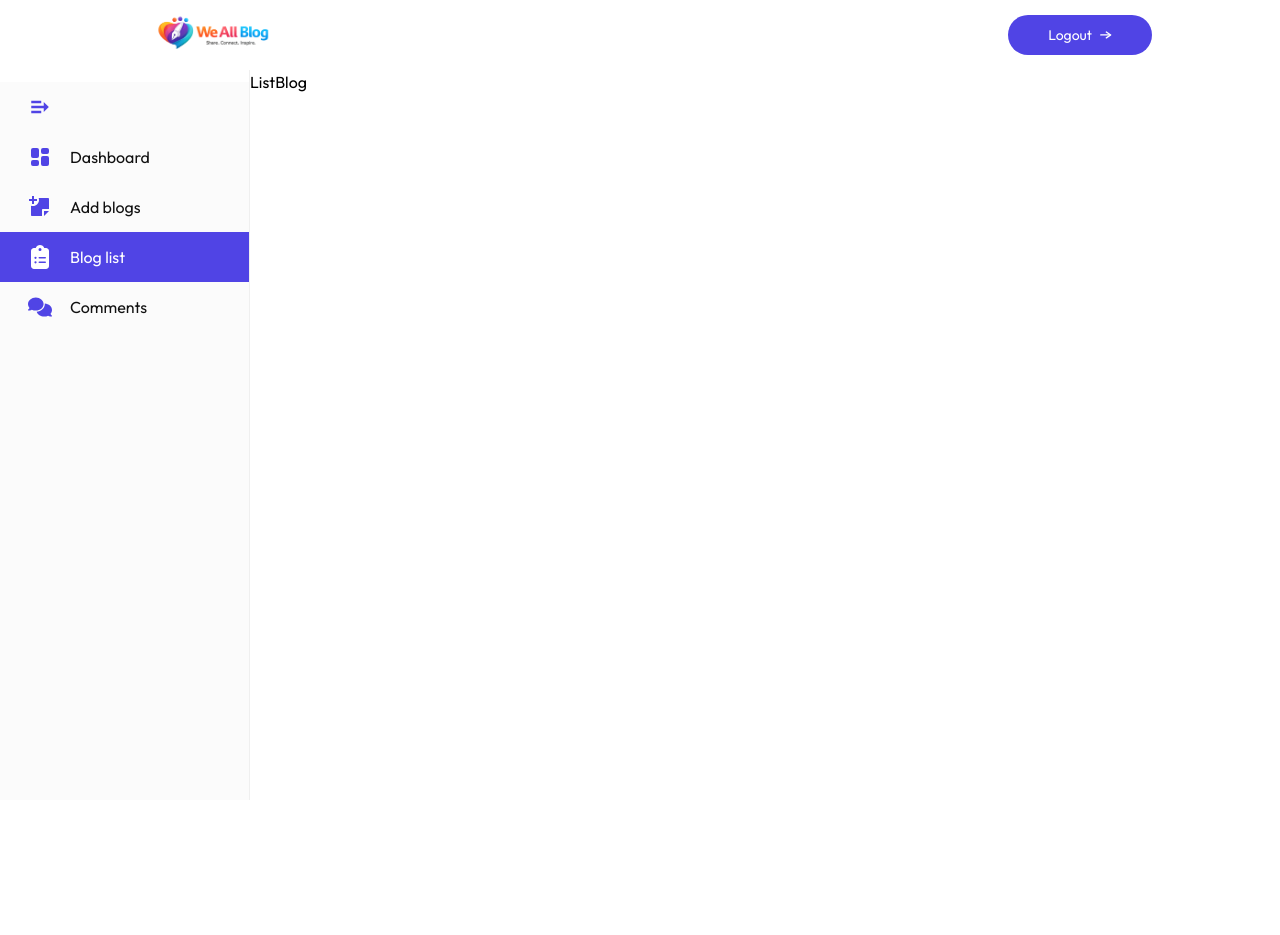
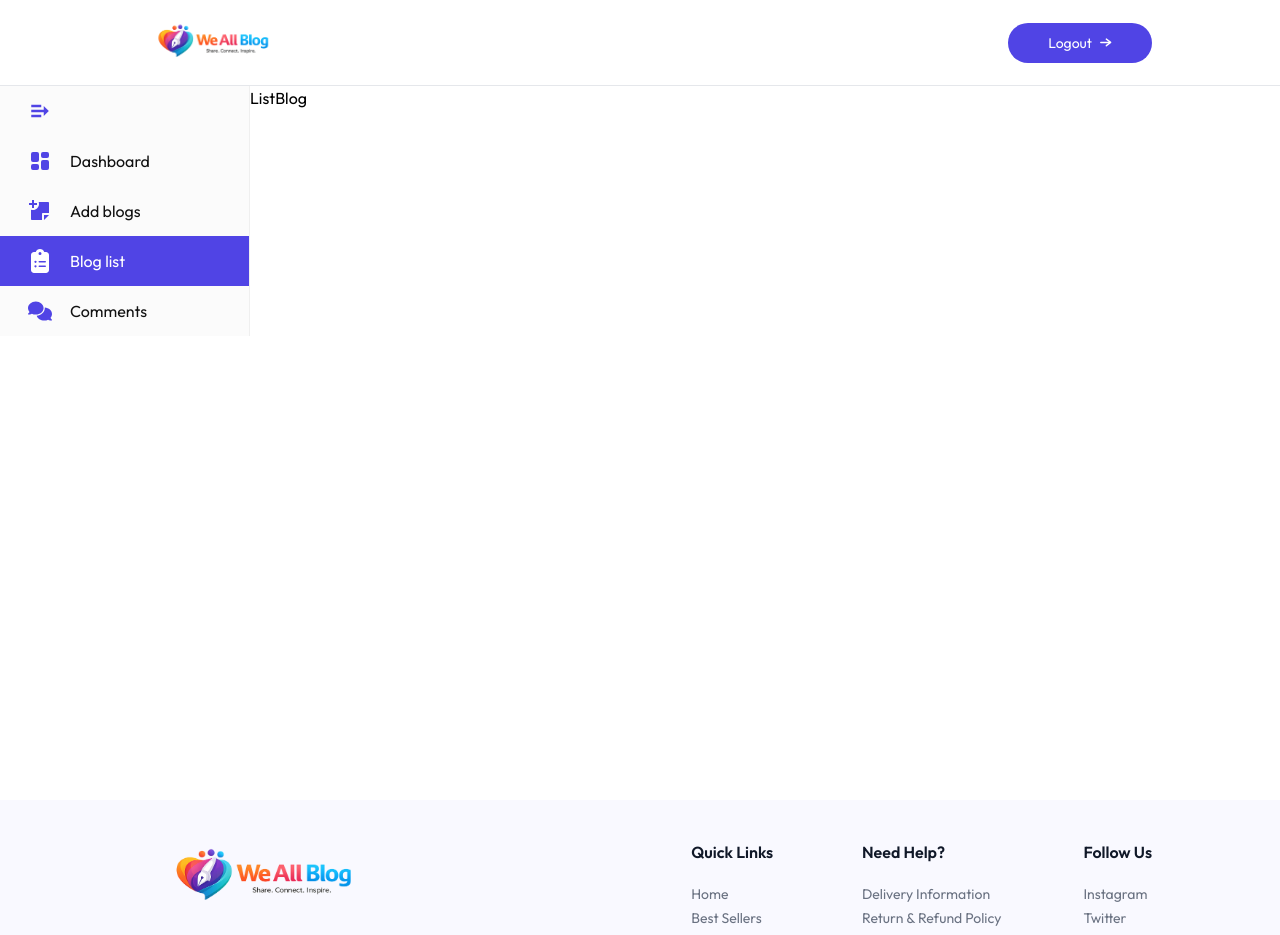
Before and after one commit to toxic-programmer-cell/blog-app, a React (Vite) app in the folder client/: page /admin/list-blog in a window 1280 px wide. Shown: the top 935 px of the page. Before the commit the page ends 800 px from the top, so only its background shows below. Built offline with nearby package versions, Linux system fonts and the light colour scheme.

Commit message:
feat: update AdminSidebar and Layout components for improved styling and add Footer to Layout

```diff
--- a/client/src/components/AdminSidebar.jsx
+++ b/client/src/components/AdminSidebar.jsx
@@ -29,7 +29,7 @@ const AdminSidebar = () => {
 
   return (
     <div>
-      <Sidebar collapsed={colapsed} className="h-[calc(100vh-70px)] pt-3">
+      <Sidebar collapsed={colapsed}>
         <Menu
           menuItemStyles={{
             icon: {
--- a/client/src/pages/admin/Dashboard.jsx
+++ b/client/src/pages/admin/Dashboard.jsx
@@ -1,7 +1,7 @@
 import React from "react";
 
 const Dashboard = () => {
-  return <div>Dashboard</div>;
+  return <div className="bg-primary/6 w-full min-h-full"></div>;
 };
 
 export default Dashboard;
--- a/client/src/pages/admin/Layout.jsx
+++ b/client/src/pages/admin/Layout.jsx
@@ -2,13 +2,14 @@ import React from "react";
 import { assets } from "../../assets/assets";
 import { Outlet, useNavigate } from "react-router-dom";
 import AdminSidebar from "../../components/AdminSidebar";
+import Footer from "../../components/Footer";
 
 const Layout = () => {
   const navigate = useNavigate();
   return (
     <>
       {/* navbar */}
-      <div className="flex justify-between items-center py-5 h-[70px] mx-8 sm:mx-20 xl:mx-32">
+      <div className="flex justify-between items-center py-5 h-[86px] px-8 sm:px-20 xl:px-32 border-b-[1px] border-gray-200">
         <img
           src={assets.logo}
           alt="logo"
@@ -25,10 +26,11 @@ const Layout = () => {
       </div>
 
       {/* content */}
-      <div className="flex h-[calc(100vh-70px)]">
+      <div className="flex h-[calc(100vh-86px)]">
         <AdminSidebar />
         <Outlet />
       </div>
+      <Footer />
     </>
   );
 };
```
